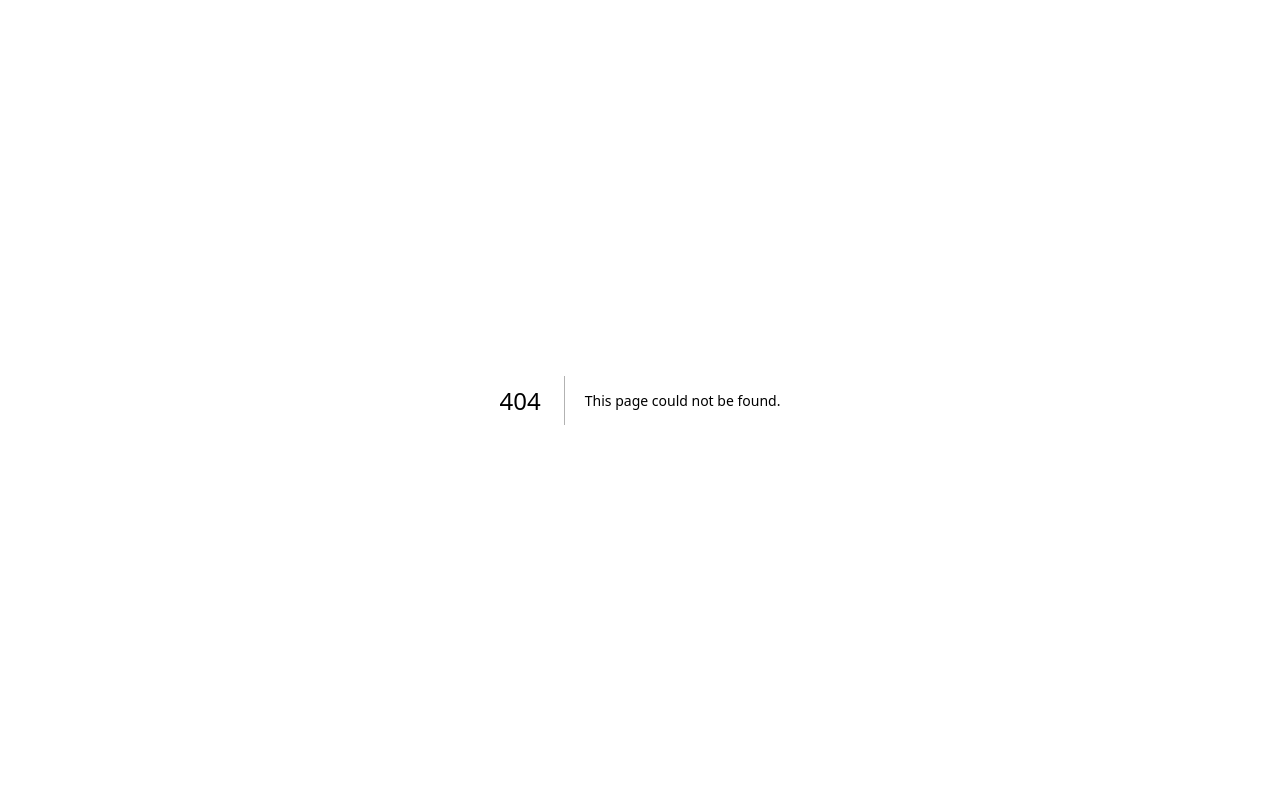
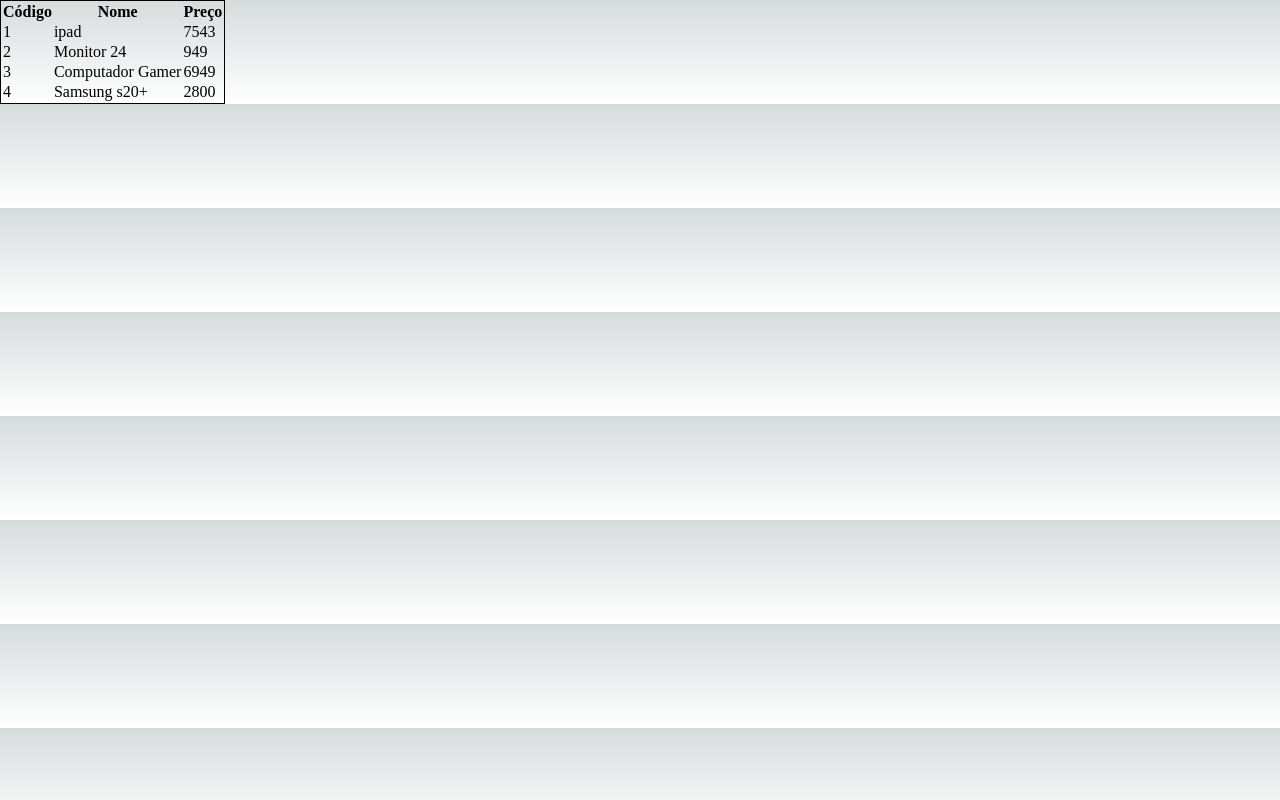
Before and after one commit to eddwardmessias/studies-react, a Next.js app: page /render/repeticao2 in a window 1280 px wide. Before the commit this address had no page. Built offline with nearby package versions, Linux system fonts and the light colour scheme.

Commit message:
estudo hoje 01/fev

```diff
--- /dev/null
+++ b/data/listaProdutos.js
@@ -0,0 +1,8 @@
+import Produto from "@/model/produto"
+
+export default[
+    new Produto(1,"ipad", 7543),
+    new Produto(2, "Monitor 24", 949),
+    new Produto(3, "Computador Gamer",6949),
+    new Produto(4,"Samsung s20+",2800)
+]
--- /dev/null
+++ b/model/produto.js
@@ -0,0 +1,25 @@
+export default class Produto {
+    #id
+    #nome
+    #preco
+
+    constructor(id, nome, preco){
+        this.#id = id;
+        this.#nome = nome
+        this.#preco = preco
+    }
+
+    get id(){
+        return this.#id
+    }
+
+    get nome(){
+        return this.#nome
+    }
+
+
+    get preco(){
+        return this.#preco
+    }
+
+}
--- /dev/null
+++ b/pages/render/repeticao2.jsx
@@ -0,0 +1,37 @@
+import listaProdutos from '../../data/listaProdutos'
+
+export default function repeticao2(){
+
+    const comBorda ={
+        border: "1px solid ",
+    }
+    function renderizarLinhas(){
+        return listaProdutos.map(produto => {
+            return(
+                    <tr key={produto.id}>
+                        <td>{produto.id}</td>
+                        <td>{produto.nome}</td>
+                        <td>{produto.preco}</td>
+                    </tr>
+            )
+        })
+    }
+
+
+    return(
+        <div>
+            <table style={comBorda}>
+                <thead>
+                    <tr>
+                        <th>Código</th>
+                        <th>Nome</th>
+                        <th>Preço</th>
+                    </tr>
+                </thead>
+                <tbody>
+                    {renderizarLinhas()}
+                </tbody>
+            </table>
+        </div>
+    )
+}
```
Also changed, not shown: pages/render/repeticao1.jsx (added, +41 -0 lines).
